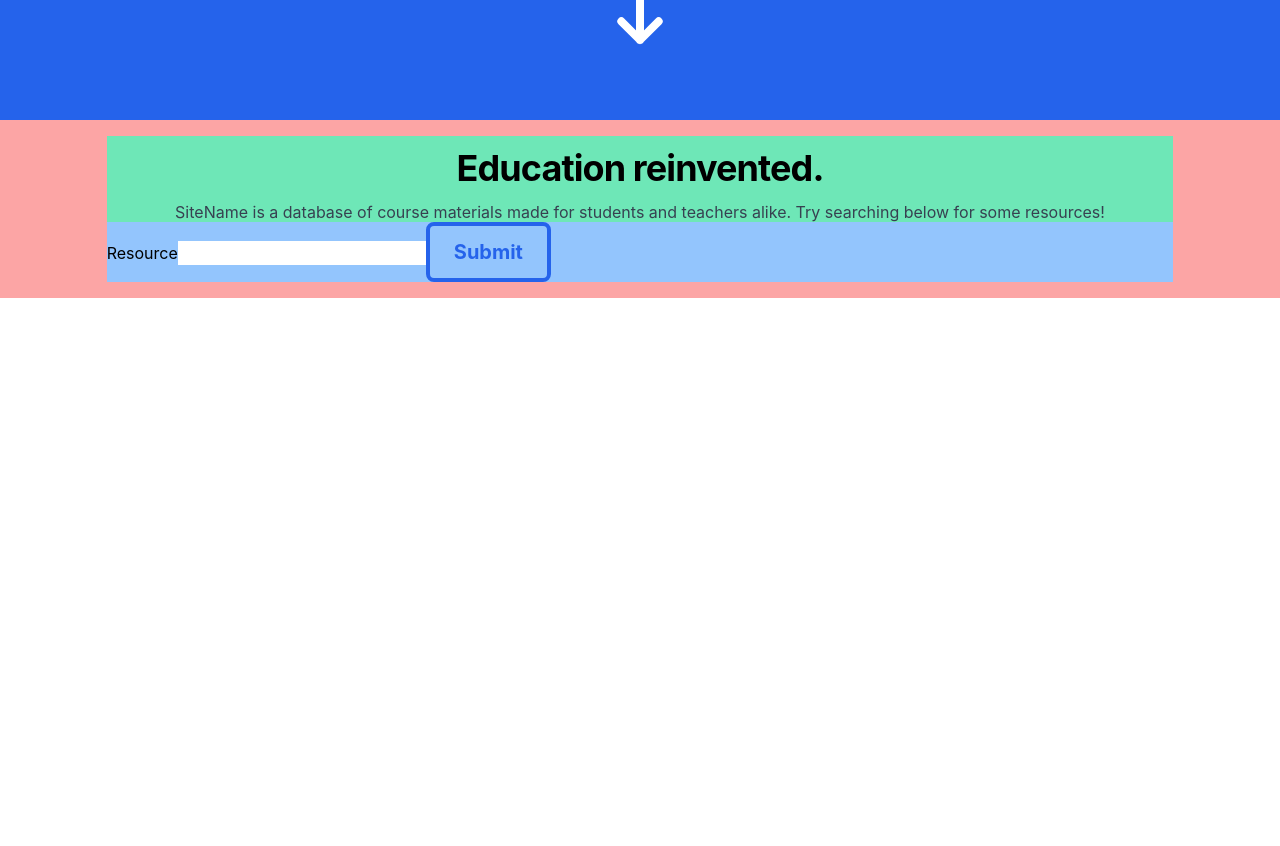
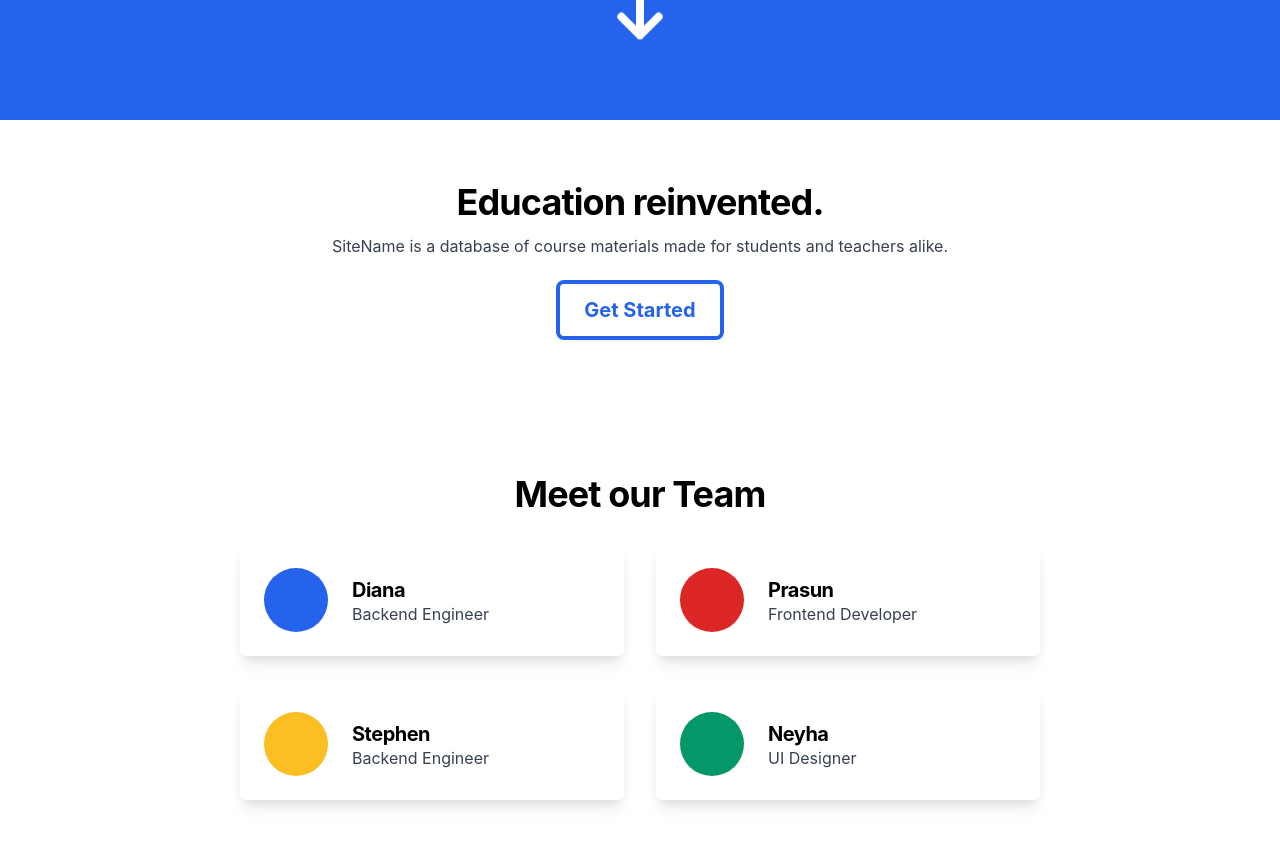
Before and after one commit to hirundinidae/gta-hacks, a Next.js app in the folder frontend/my-app/: page / in a window 1280 px wide. Shown: the part 680-1526 px from the top of the page. Before the commit the page ends 978 px from the top, so only its background shows below. Built offline with nearby package versions, Linux system fonts and the light colour scheme.

Commit message:
Updated site aesthetics

```diff
--- a/frontend/my-app/components/indexForm.js
+++ b/frontend/my-app/components/indexForm.js
@@ -7,6 +7,17 @@ export default function IndexSearchForm() {
     },
 
     onSubmit: values => {
+      const url = `http://localhost:8000/api/resources/?search=${values.text}`
+
+      fetch(url, {
+        method: 'GET',
+        body: null,
+        headers: { 'Content-Type': 'application/json' },
+      })
+        .then(res => res.json())
+        .then(data => console.log(data))
+        .catch(error => alert(error))
+
       alert(JSON.stringify(values, null, 2))
     },
   })
--- /dev/null
+++ b/frontend/my-app/components/teamCard.js
@@ -0,0 +1,11 @@
+export default function TeamCard({ name, title, colour }) {
+  return (
+    <figure className="team-card">
+      <div className={`circle ` + colour}></div>
+      <div className="details">
+        <h1>{ name }</h1>
+        <p>{ title }</p>
+      </div>
+    </figure>
+  )
+}
--- a/frontend/my-app/pages/index.js
+++ b/frontend/my-app/pages/index.js
@@ -2,7 +2,7 @@ import Head from 'next/head'
 
 import Layout from '../components/layout'
 import { siteTitle } from '../components/header'
-import IndexSearchForm from '../components/indexForm'
+import TeamCard from '../components/teamCard'
 
 export default function Home() {
   return (
@@ -29,9 +29,22 @@ export default function Home() {
         <div className="wrapper">
           <div className="content">
             <h1>Education reinvented.</h1>
-            <p>{ siteTitle } is a database of course materials made for students and teachers alike. Try searching below for some resources!</p>
+            <p>{ siteTitle } is a database of course materials made for students and teachers alike.</p>
+            <button>Get Started</button>
           </div>
-          <IndexSearchForm />
+        </div>
+      </section>
+      <section>
+        <div className="wrapper">
+          <div className="content">
+            <h1>Meet our Team</h1>
+            <div className="team-card-container">
+              <TeamCard name="Diana" title="Backend Engineer" colour="bg-blue-600" />
+              <TeamCard name="Prasun" title="Frontend Developer" colour="bg-red-600" />
+              <TeamCard name="Stephen" title="Backend Engineer" colour="bg-yellow-400" />
+              <TeamCard name="Neyha" title="UI Designer" colour="bg-green-600" />
+            </div>
+          </div>
         </div>
       </section>
     </Layout>
--- /dev/null
+++ b/frontend/my-app/styles/components/_teamcard.scss
@@ -0,0 +1,51 @@
+figure.team-card {
+  @apply
+    w-full h-auto
+    shadow-lg
+    my-4
+    p-6
+    rounded-md
+
+    flex flex-row
+  ;
+
+  .circle {
+    @apply
+      w-12 h-12
+      rounded-full
+      mr-4
+      my-auto
+    ;
+  }
+
+  .details {
+    @apply my-auto;
+
+    h1 {
+      @apply
+        text-xl text-left
+        m-0
+      ;
+    }
+
+    p {
+      @apply text-left;
+    }
+  }
+}
+
+@screen sm {
+  figure.team-card {
+    @apply
+    max-w-sm
+    mx-4
+    ;
+
+    .circle {
+      @apply
+        w-16 h-16
+        mr-6
+      ;
+    }
+  }
+}
--- a/frontend/my-app/styles/layout/_section.scss
+++ b/frontend/my-app/styles/layout/_section.scss
@@ -2,8 +2,7 @@ section {
   @apply
     w-screen h-auto
     grid content-center
-    bg-red-300
-    py-4
+    py-12
   ;
 
   .wrapper {
@@ -11,21 +10,18 @@ section {
       w-10/12 h-full
       mx-auto
       grid content-center
-      bg-blue-300
     ;
 
     .content {
-      @apply
-        bg-green-300
-      ;
+      @apply text-center;
 
       h1 {
         @apply
           font-bold text-4xl
           tracking-tight
           text-center
-          m-2
-          leading-snug
+          m-4
+          leading-none
         ;
       }
 
@@ -35,6 +31,10 @@ section {
           text-center
           leading-tight
         ;
+      }
+
+      button {
+        @apply m-6;
       }
     }
   }
--- a/frontend/my-app/styles/main.scss
+++ b/frontend/my-app/styles/main.scss
@@ -21,6 +21,7 @@
 @import 'layout/section';
 
 @import 'components/button';
+@import 'components/teamcard';
 // @import 'components/carousel';
 // @import 'components/slider';
 
--- a/frontend/my-app/styles/pages/_home.scss
+++ b/frontend/my-app/styles/pages/_home.scss
@@ -1,3 +1,9 @@
-section.home {
+div.team-card-container {
+  @apply flex flex-col justify-center;
+}
 
+@screen sm {
+  div.team-card-container {
+    @apply flex-row flex-wrap
+  }
 }
```
